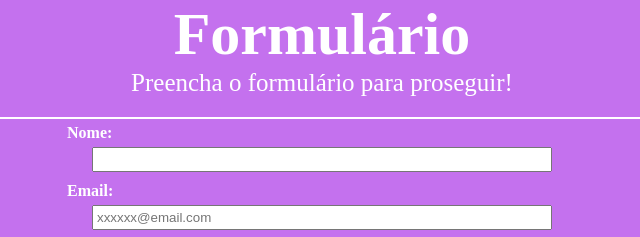
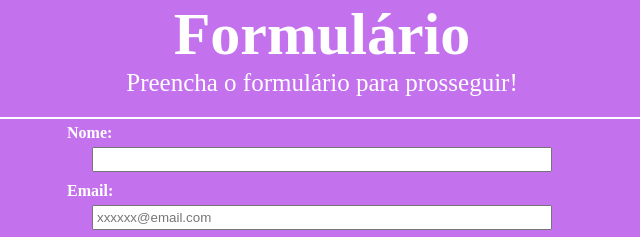
Before and after one commit to math3usmss/Formulario, a plain HTML site: page index.html in a window 1280 px wide. Shown: the top 237 px of the page, 318-958 px from the left. Drawn offline with Linux system fonts and the light colour scheme.

Commit message:
formulario

```diff
--- a/index.html
+++ b/index.html
@@ -10,7 +10,7 @@
 	<body>
 		<div id="logo_formulario">
 			<h1>Formulário</h1>
-			<p>Preencha o formulário para proseguir!</p>
+			<p>Preencha o formulário para prosseguir!</p>
 		</div>
 
 		<div id="divisao"></div>
```
